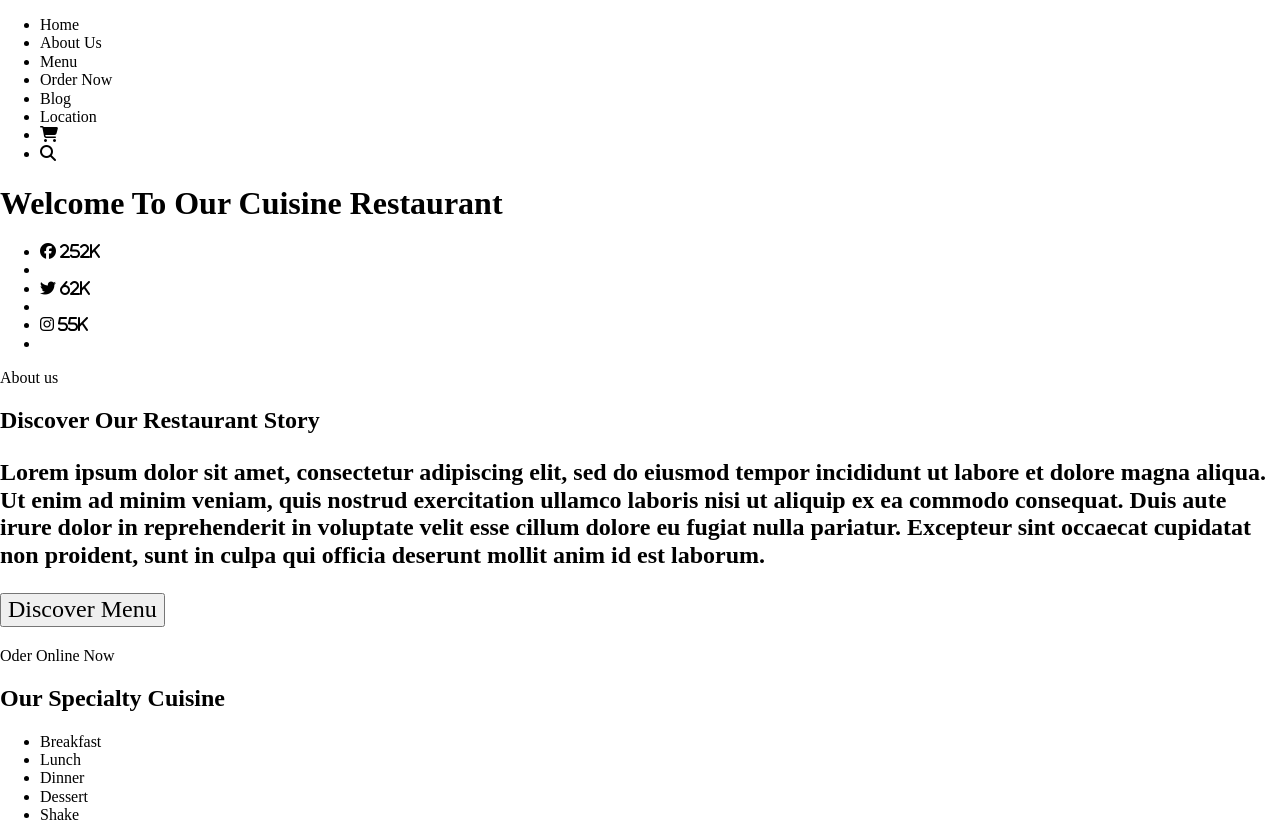
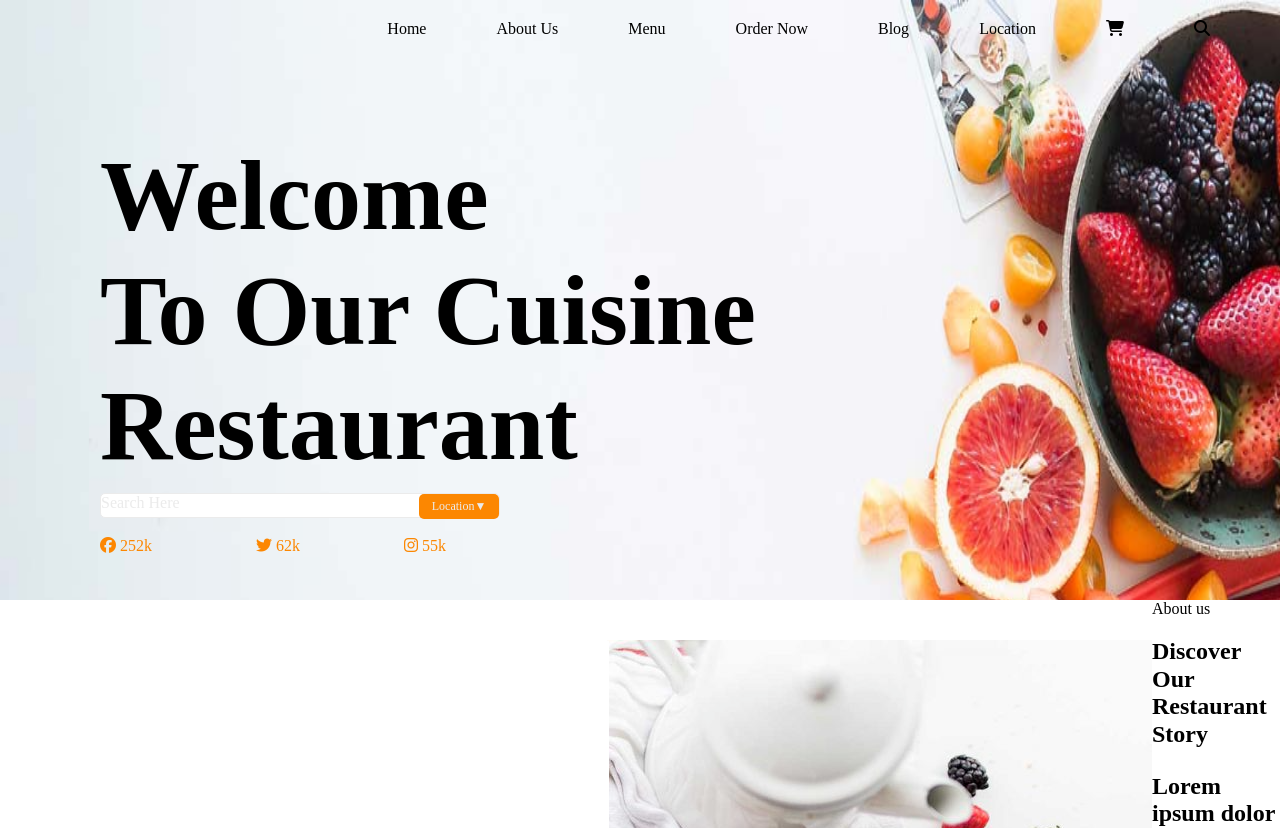
Before and after one commit to a2sandoval/Restaurant-Layout, a plain HTML site: page index.html in a window 1280 px wide. Shown: the top 828 px of the page. Drawn offline with Linux system fonts and the light colour scheme.

Commit message:
added in pie layout, finished nav and header

```diff
--- a/css/style.css
+++ b/css/style.css
@@ -29,14 +29,82 @@ body {
 /******************************************
 /* LAYOUT
 /*******************************************/
-header {
+
+nav ul li {
+  display:block;
+  float:left;
+  padding-right: 20px;
+  padding-top: 20px;
 
 }
 
-footer {
+nav ul {
+  float:right;
+}
+
+nav ul, .list-none {
+  text-decoration: none;
+  list-style-type: none;
+  margin:0;
+  padding:0;
+}
+
+#welcome {
+  width:100%;
+  height:600px;
+  background-image: url(/img/Home-Default-FeaturePanel-BG.jpg);
+  background-size: 1400px 900px;
+  clear: both;
+  background-repeat:no-repeat;
+}
+#welcome h1 {
+  font-size: 100px;
+  clear: both;
+  padding-top:100px;
+  padding-left: 100px;
+  margin-bottom: 10px;
+}
+#welcome ul {
+  padding-left: 50px;
+}
+#welcome ul li {
+  padding-left:50px;
+  display: inline;
+}
+
+#facebook,#instagram,#twitter {
+  color:#fc8701;
+}
+
+#search-bar {
+border: solid 1px #ebebeb;
+height:25px;
+width:400px;
+color:#ebebeb;
+margin-left: 100px;
+background-color: white;
+border-radius: 5px;
+}
+#search-bar button {
+  float:right;
+  color:#ebebeb;
+  background-color: #fc8701;
+  border-radius: 5px;
+  border: none;
+  height:25px;
+  width:80px;
+  font-size: 12px;
 
 }
 
+#discover {
+  width:100%;
+  height:650px;
+}
+#discover img {
+  margin:40px 0px;
+  float:left;
+}
 /******************************************
 /* ADDITIONAL STYLES
 /*******************************************/
--- a/index.html
+++ b/index.html
@@ -15,8 +15,10 @@
 		<script src="https://kit.fontawesome.com/82c648bcfa.js" crossorigin="anonymous"></script>
 	</head>
 	<body>
-		<nav>
-			<ul>
+
+		<section id="welcome">
+			<nav>
+				<ul>
 				<li>Home</li>
 				<li>About Us</li>
 				<li>Menu</li>
@@ -25,22 +27,26 @@
 				<li>Location</li>
 				<li><i class="fa-solid fa-cart-shopping"></i></li>
 				<li><i class="fa-solid fa-magnifying-glass"></i></li>
-			<ul>
-		</nav>
-
-		<section id="welcome">
-			<h1>Welcome To Our Cuisine Restaurant</h1>
+				<ul>
+			</nav>
+			<h1>Welcome <br>To Our Cuisine <br> Restaurant</h1>
+			<div id="search-bar">
+				<span>Search Here</span>
+				<button>Location&#9660</button>
+			</div>
 		<!-- add form here for searching a location -->
 		<!-- add facebook, twitter, and ig icons -->
-		<ul>
-			<li id="#facebook"><i class="fa-brands fa-facebook"> 252k</i><li>
-			<li id="twitter"><i class="fa-brands fa-twitter"> 62k</i><li>
-			<li id="instagram"><i class="fa-brands fa-instagram"> 55k</i><li>
+		<br>
+		<ul class="list-none">
+			<li id="facebook"><i class="fa-brands fa-facebook"></i> 252k<li>
+			<li id="twitter"><i class="fa-brands fa-twitter"></i> 62k<li>
+			<li id="instagram"><i class="fa-brands fa-instagram"></i> 55k<li>
 		</ul>
 		</section>
 
 		<section id="discover">
 			<!-- this section has a background image of a pie and blueberries -->
+			<img src="img/pie.png">
 			<span>About us</span>
 			<h2> Discover Our Restaurant Story <h2>
 				<p>    Lorem ipsum dolor sit amet, consectetur adipiscing elit, sed do eiusmod tempor incididunt ut labore et dolore magna aliqua. Ut enim ad minim veniam, quis nostrud exercitation ullamco laboris nisi ut aliquip ex ea commodo consequat. Duis aute irure dolor in reprehenderit in voluptate velit esse cillum dolore eu fugiat nulla pariatur. Excepteur sint occaecat cupidatat non proident, sunt in culpa qui officia deserunt mollit anim id est laborum.</p>
@@ -51,7 +57,7 @@
 			<span>Oder Online Now</span>
 			<h2> Our Specialty Cuisine </h2>
 			<!-- this section has 4 images that show the price on hover -->
-			<ul>
+			<ul class="list-none">
 				<li>Breakfast</li>
 				<li>Lunch</li>
 				<li>Dinner</li>
@@ -59,7 +65,7 @@
 				<li>Shake</li>
 			</ul>
 
-			<ul>
+			<ul class="list-none">
 				<li><img src="img/specialty-1.png"></li>
 				<li><img src="img/specialty-2.png"></li>
 				<li><img src="img/specialty-3.png"></li>
```
Also changed, not shown: img/pie.jpeg (added), img/pie.jpg (deleted), img/pie.png (added), img/pie2.png (added), 1 other file.
